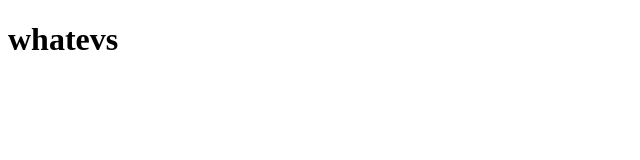
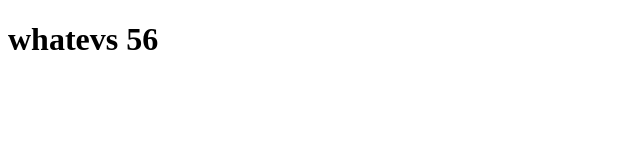
Before and after one commit to bruno1008/git-one, a plain HTML site: page index.html in a window 1280 px wide. Shown: the full height of the page, 0-640 px from the left. Drawn offline with Linux system fonts and the light colour scheme.

Commit message:
new index.html

```diff
--- a/index.html
+++ b/index.html
@@ -5,6 +5,6 @@
     <title>Bruno Sousa</title>
 </head>
 <body>
-    <h1>whatevs</h1>
+    <h1>whatevs 56</h1>
 </body>
 </html>
```
